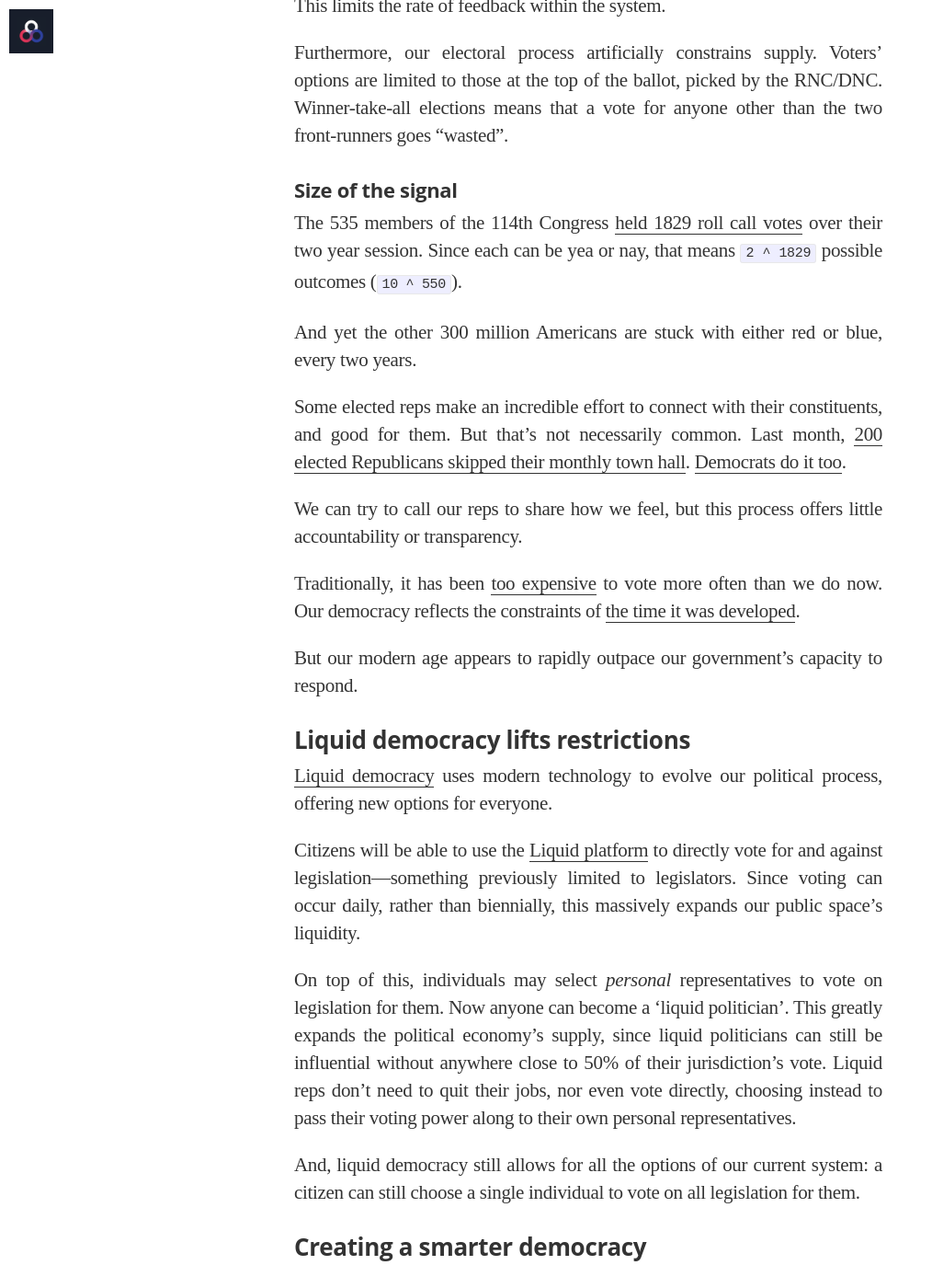
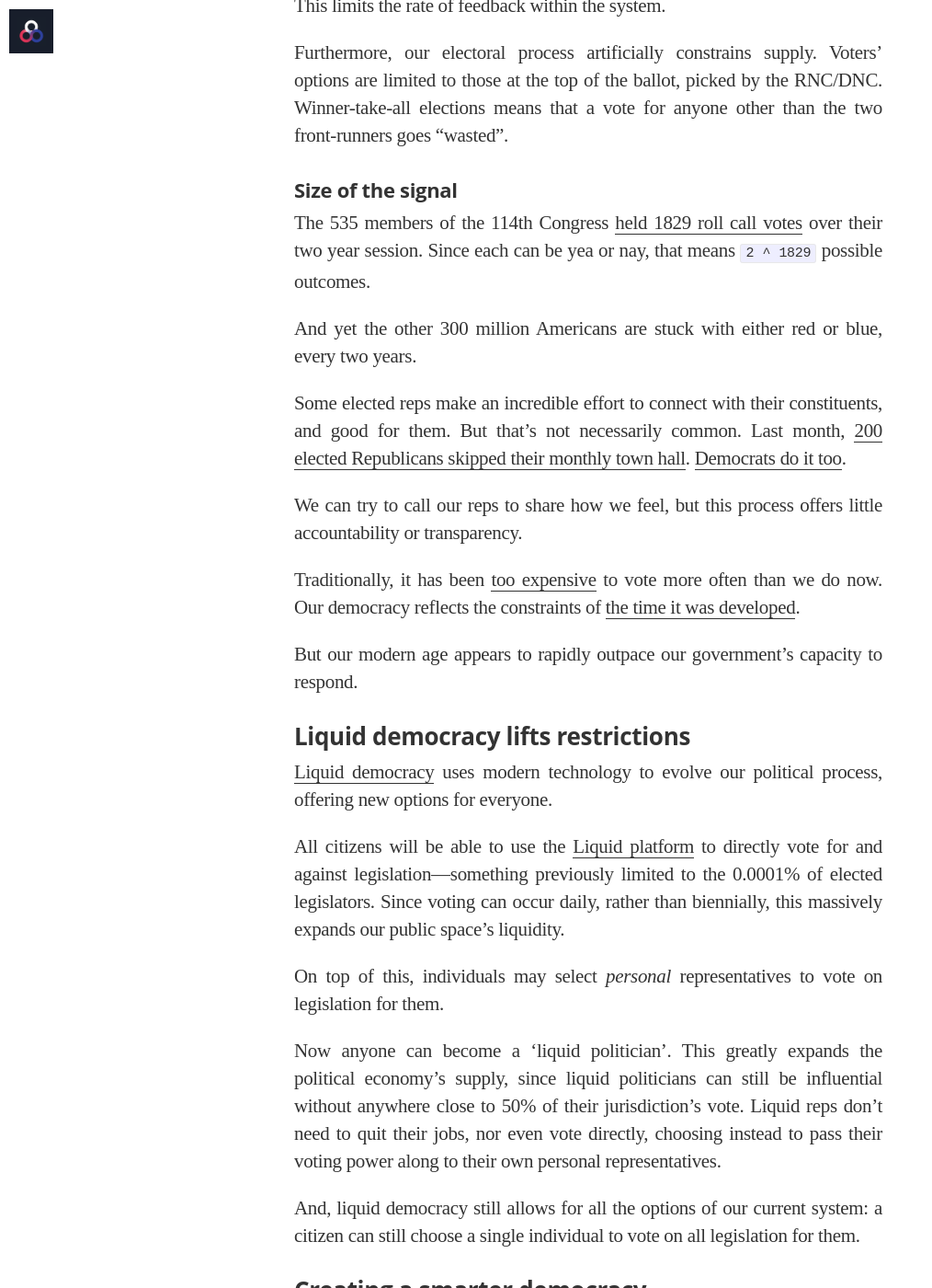
Before and after one commit to voteliquid/blog, a Jekyll site: the page built from _posts/2017-04-17-liquid-democracy-and-a-free-political-economy.md, in a window 1280 px wide and 1400 px high, scrolled down 947 px. Shown: the whole window at 92% size, without its empty margins (0-1014 px from the left). Built offline with Jekyll 4.4.1, drawn with Linux system fonts in a browser that asks for light colours; nearby versions of some CDN libraries; some web fonts are replaced; some of the changed lines change nothing that is shown; some of the changed text lies outside the part shown.

Commit message:
Improve LD & a Free Political Economy

```diff
--- a/_posts/2017-04-17-liquid-democracy-and-a-free-political-economy.md
+++ b/_posts/2017-04-17-liquid-democracy-and-a-free-political-economy.md
@@ -4,7 +4,7 @@
 author: davidernst
 date: 2017-04-17
 excerpt: 'Here I show how the United States functions as a top-down political economy, how liquid democracy offers an alternative, and how this can improve the public space for everyone.'
-thanks: Thanks to Sergey Piterman, Jessica Kaller, and Nick Sippl-Swezey.
+thanks: Thanks to Sergey Piterman, Jessica Kaller, and Nick Sippl-Swezey for suggestions.
 ---
 
 > The most significant fact about this system is the economy of knowledge with which it operates...only the most essential information is passed on... The marvel is that in a case like that of a scarcity...without an order being issued, without more than perhaps a handful of people knowing the cause, tens of thousands of people whose identity could not be ascertained by months of investigation, are made to...move in the right direction.
@@ -28,7 +28,7 @@
 
 #### Size of the signal
 
-The 535 members of the 114th Congress [held 1829 roll call votes](https://www.congress.gov/roll-call-votes) over their two year session. Since each can be yea or nay, that means `2 ^ 1829` possible outcomes (`10 ^ 550`).
+The 535 members of the 114th Congress [held 1829 roll call votes](https://www.congress.gov/roll-call-votes) over their two year session. Since each can be yea or nay, that means `2 ^ 1829` possible outcomes.
 
 And yet the other 300 million Americans are stuck with either red or blue, every two years.
 
@@ -44,9 +44,11 @@
 
 [Liquid democracy](https://intro.liquid.vote) uses modern technology to evolve our political process, offering new options for everyone.
 
-Citizens will be able to use the [Liquid platform](https://join.liquid.vote) to directly vote for and against legislation—something previously limited to legislators. Since voting can occur daily, rather than biennially, this massively expands our public space's liquidity.
+All citizens will be able to use the [Liquid platform](https://join.liquid.vote) to directly vote for and against legislation—something previously limited to the 0.0001% of elected legislators. Since voting can occur daily, rather than biennially, this massively expands our public space's liquidity.
 
-On top of this, individuals may select *personal* representatives to vote on legislation for them. Now anyone can become a 'liquid politician'. This greatly expands the political economy's supply, since liquid politicians can still be influential without anywhere close to 50% of their jurisdiction’s vote. Liquid reps don’t need to quit their jobs, nor even vote directly, choosing instead to pass their voting power along to their own personal representatives.
+On top of this, individuals may select *personal* representatives to vote on legislation for them.
+
+Now anyone can become a 'liquid politician'. This greatly expands the political economy's supply, since liquid politicians can still be influential without anywhere close to 50% of their jurisdiction’s vote. Liquid reps don’t need to quit their jobs, nor even vote directly, choosing instead to pass their voting power along to their own personal representatives.
 
 And, liquid democracy still allows for all the options of our current system: a citizen can still choose a single individual to vote on all legislation for them.
 
@@ -58,12 +60,20 @@
 
 Compare the Soviet centrally planned economy, which led to [widespread poverty](http://www.nytimes.com/1989/01/29/world/soviet-openness-brings-poverty-out-of-the-shadows.html) and [starvation](https://en.wikipedia.org/wiki/Russian_famine_of_1921%E2%80%9322), vs free market economies' undeniable wealth. [Friedrich Hayek was awarded a Nobel prize](https://www.nobelprize.org/nobel_prizes/economic-sciences/laureates/1974/hayek-facts.html) for showing that by including millions of more participants, each sending their own supply & demand signals, orders of magnitude more peoples' desires can be accommodated.
 
-As a country, we've [unlocked unprecedented wealth in our private sphere](https://en.wikipedia.org/wiki/Wealth_in_the_United_States#/media/File:U.S._Household_net_worth_graphic.png). But we could be doing so much better in our public life.
+Hayak's insight was that even if the central planning committee has the best of intentions, they're too detached — they simply don't have enough information — to effectively respond to the ongoing desires of an entire nation.
 
-#### Liquid democracy represents a free political economy
+As a country, we've [unlocked unprecedented wealth in our private sphere](https://upload.wikimedia.org/wikipedia/commons/0/01/1700_AD_through_2008_AD_per_capita_GDP_of_China_Germany_India_Japan_UK_USA_per_Angus_Maddison.png).
+
+But our government representation [leaves much to be desired](http://www.washingtontimes.com/news/2017/apr/13/congress-has-20-percent-approval-rating-poll/).
+
+-----
+
+#### Liquid democracy provides a path forward, enabling a free political economy.
+
+-----
 
 Join us.
 
 We're creating technology to allow liquid democracy at the local, state, and national level.
 
-Show your support [by signing up](https://join.liquid.vote).
+Show your support [by signing up](https://liquid.vote).
```
Also changed, not shown: assets/article_images/2017-04-17-liquid-democracy-and-a-free-political-economy/gdp_per_capita_over_time.png (added).
